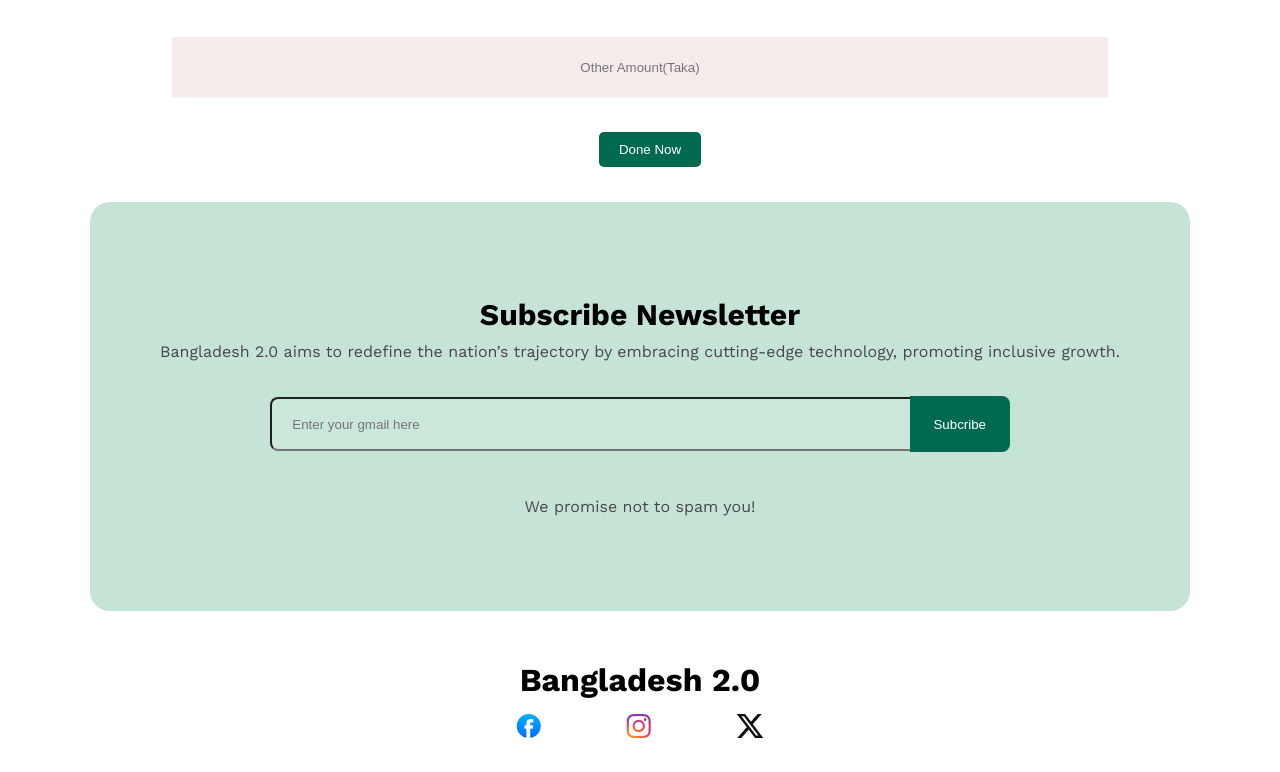
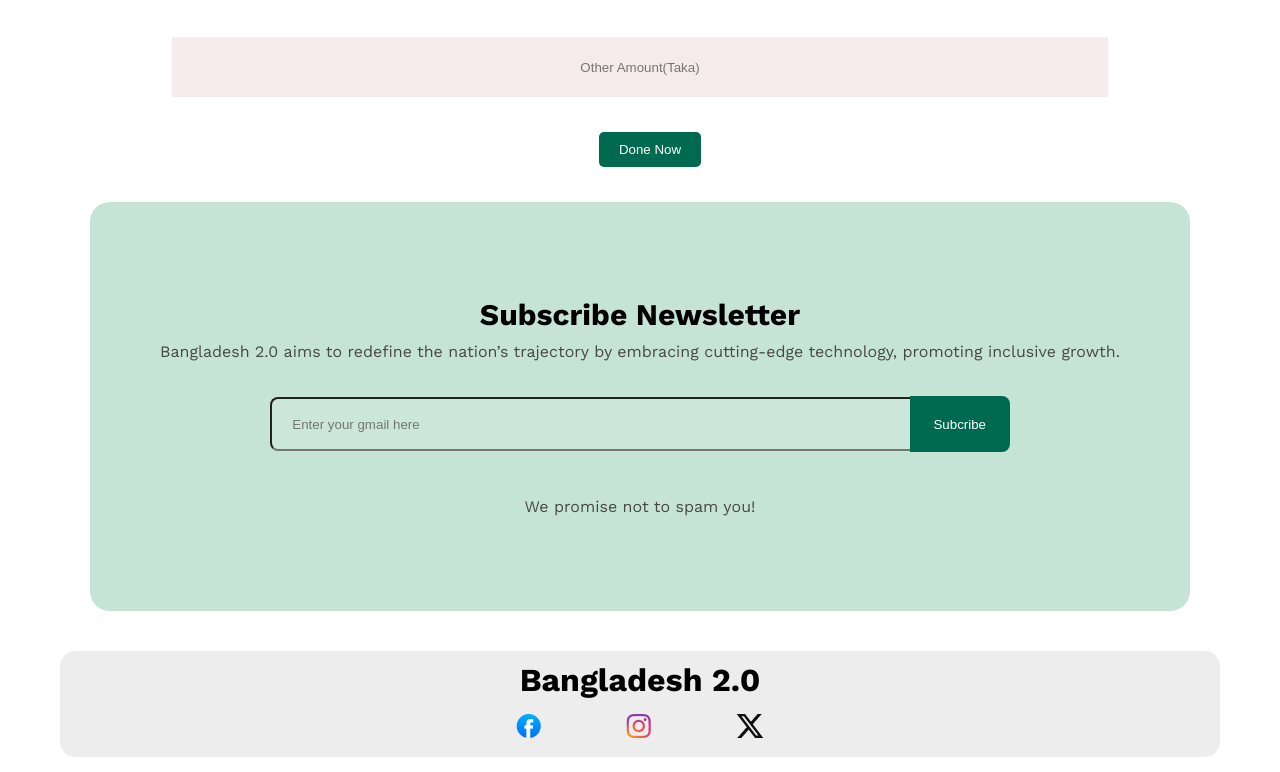
Before and after one commit to Nayem783982/assignment-1, a plain HTML site: page index.html in a window 1280 px wide. Shown: the part 2701-3473 px from the top of the page. Drawn offline with nearby package versions, Linux system fonts and the light colour scheme.

Commit message:
add footerr

```diff
--- a/styles/style.css
+++ b/styles/style.css
@@ -267,6 +267,6 @@ nav button{
 /* footer style */
 .fotter-div{
     text-align: center;
-    background-color: rgba(255, 255, 255, 0.521);
-    border-radius: 20px;
+    background-color: rgba(221, 221, 221, 0.521);
+    border-radius: 15px;
 }
```
